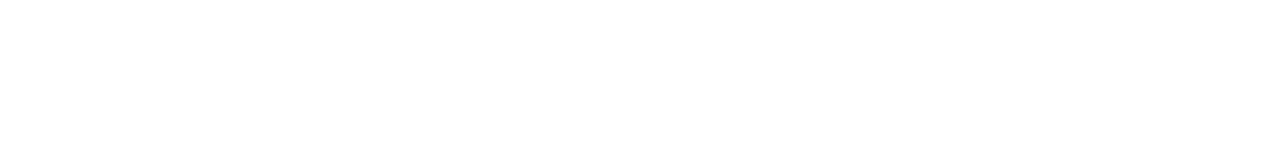
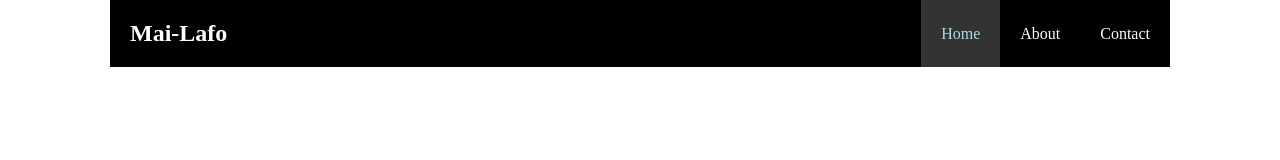
Before and after one commit to Afom25/Mai-lafo-hotel, a plain HTML site: page index.html in a window 1280 px wide. Drawn offline with Linux system fonts and the light colour scheme.

Commit message:
this commit will add the navbar

```diff
--- /dev/null
+++ b/css/style.css
@@ -0,0 +1,56 @@
+* {
+    margin:0;
+    padding:0;
+    box-sizing: border-box;
+}
+html,body {
+    line-height: 1.7em;
+}
+a {
+    text-decoration: none;
+    color:black;
+}
+h1,h2,h3 {
+    padding-bottom:20px;
+}
+p {
+    margin: 10px 0;
+}
+/* container*/
+.container {
+    margin:auto;
+    max-width: 1100px;
+    overflow:auto;
+    padding:0 20px;
+}
+/*navbar */
+#navbar {
+    background: black;
+    color:#fff;
+    overflow:auto;
+}
+#navbar a {
+    color:#fff;
+}
+#navbar h1 {
+    float:left;
+    padding:20px;
+}
+#navbar ul {
+    list-style: none;
+    float:right;
+}
+#navbar ul li {
+    float:left;
+}
+#navbar ul li a {
+    display:block;
+    padding:20px;
+    text-align:center;
+}
+#navbar ul li a:hover,
+#navbar ul li a.current
+ {
+    background: #333333;
+    color:lightblue;
+}
--- a/index.html
+++ b/index.html
@@ -4,8 +4,23 @@
     <meta charset="UTF-8">
     <meta name="viewport" content="width=device-width, initial-scale=1.0">
     <title>Mai-Lafo Hotel</title>
+    <link rel="stylesheet" href="css/style.css">
 </head>
 <body>
 
+    <header>
+        <div class="container">
+        <nav id="navbar">
+
+                <h1 class="logo"><a href="index.html">Mai-Lafo</a></h1>
+            <ul>
+                <li><a class="current" href="#">Home</a></li>
+                <li><a href="#">About</a></li>
+                <li><a href="#">Contact</a></li>
+            </ul>
+        </nav>
+    </div>
+    </header>
+
 </body>
 </html>
```
